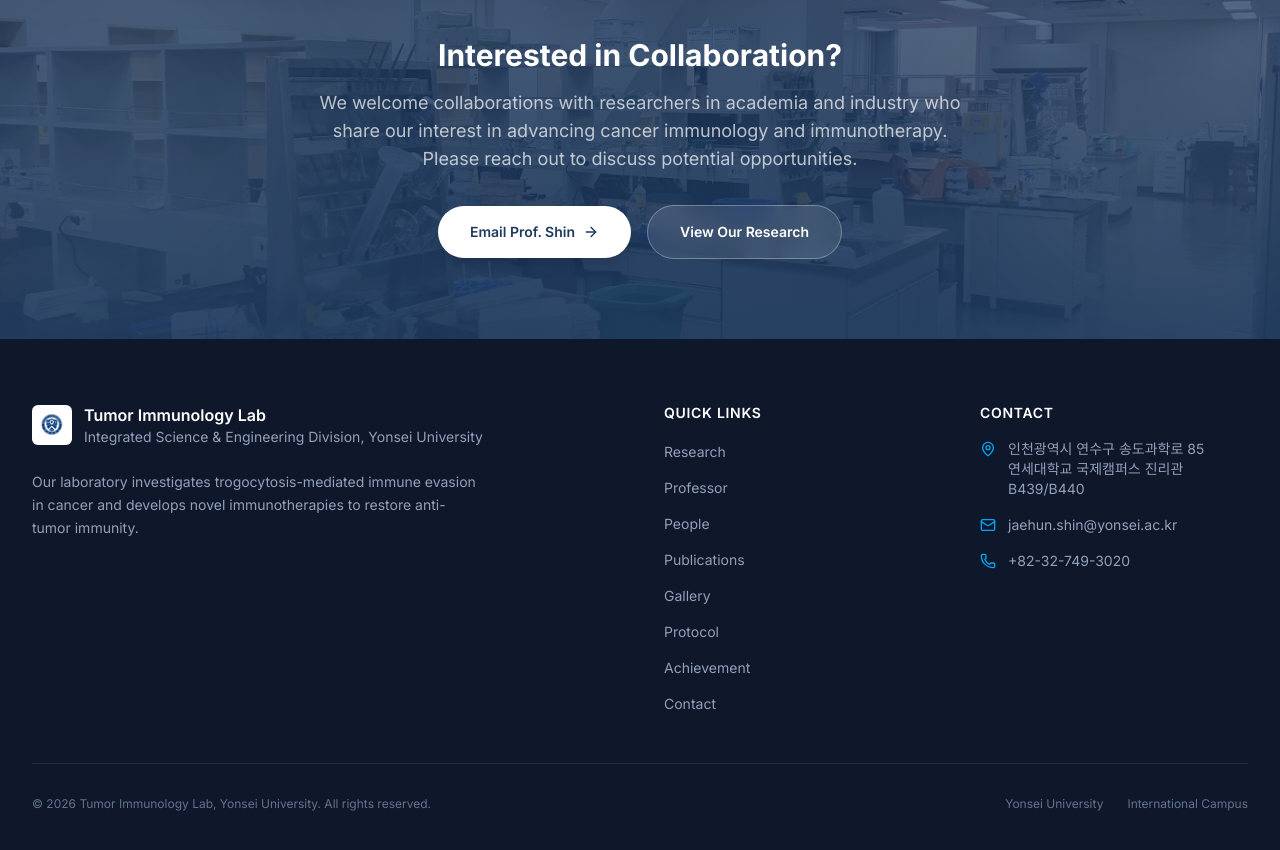
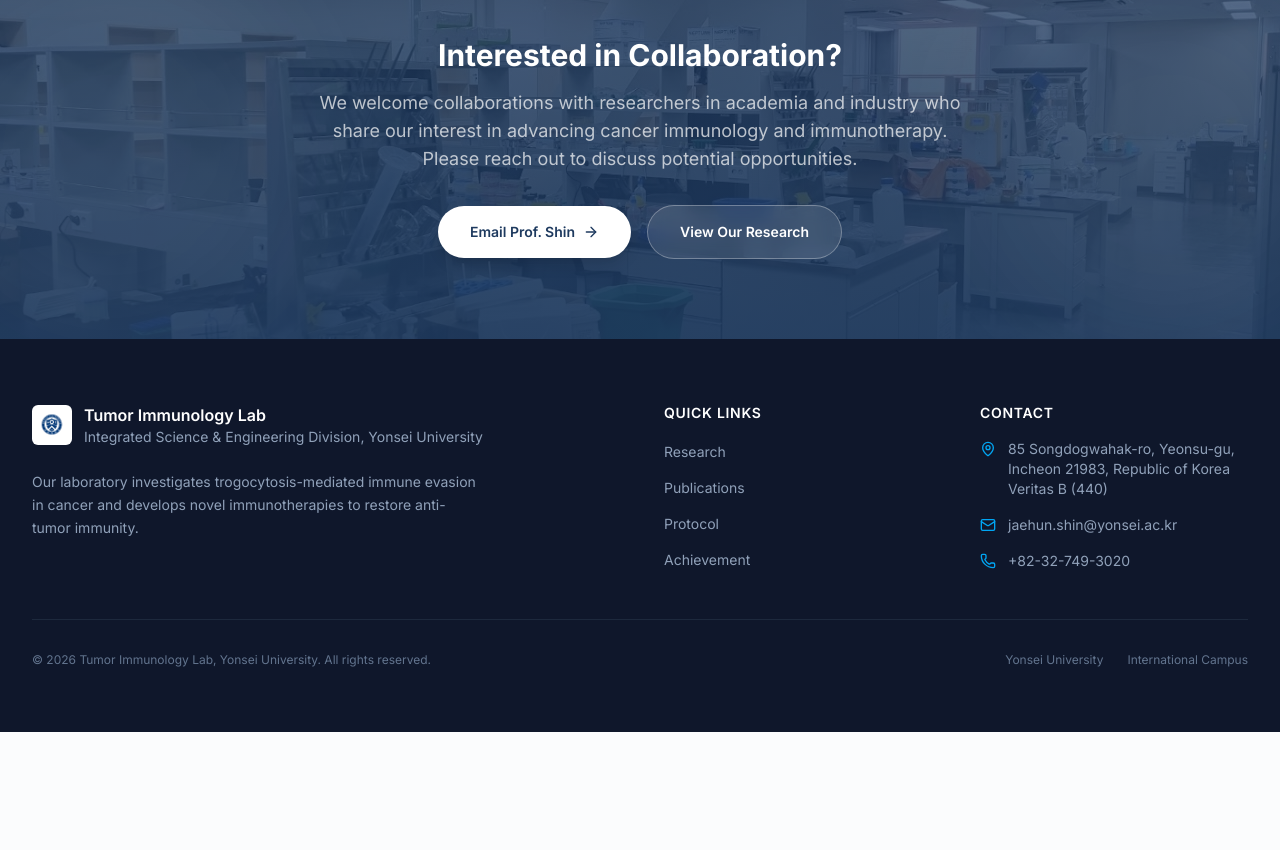
Before and after one commit to edaiiie/TIL, a Next.js app: page /contact in a window 1280 px wide. Shown: the part 1858-2708 px from the top of the page. After the commit the page ends 2590 px from the top, so only its background shows below. Built offline with nearby package versions, Linux system fonts and the light colour scheme.

Commit message:
Update footer.tsx

```diff
--- a/components/footer.tsx
+++ b/components/footer.tsx
@@ -4,13 +4,9 @@ import { Mail, MapPin, Phone } from "lucide-react"
 
 const quickLinks = [
   { href: "/research", label: "Research" },
-  { href: "/professor", label: "Professor" },
-  { href: "/people", label: "People" },
   { href: "/publications", label: "Publications" },
-  { href: "/gallery", label: "Gallery" },
   { href: "/protocol", label: "Protocol" },
   { href: "/achievement", label: "Achievement" },
-  { href: "/contact", label: "Contact" },
 ]
 
 export function Footer() {
@@ -65,8 +61,8 @@ export function Footer() {
               <li className="flex items-start gap-3 text-sm text-slate-400">
                 <MapPin className="mt-0.5 h-4 w-4 shrink-0 text-sky-500" />
                 <span>
-                  인천광역시 연수구 송도과학로 85<br />
-                  연세대학교 국제캠퍼스 진리관 B439/B440
+                  85 Songdogwahak-ro, Yeonsu-gu, Incheon 21983, Republic of Korea<br />
+                  Veritas B (440)
                 </span>
               </li>
               <li className="flex items-center gap-3 text-sm text-slate-400">
```
